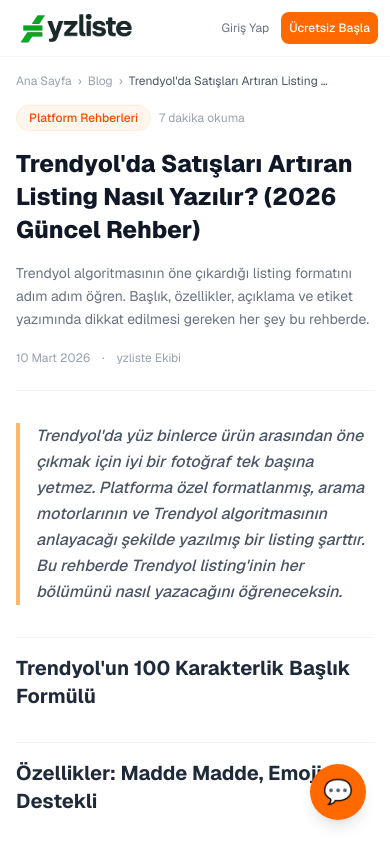
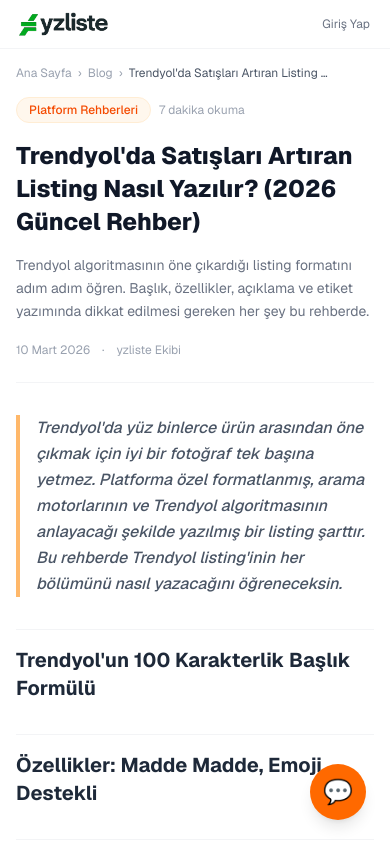
Before and after one commit to azizkose/yzliste, a Next.js app: page /blog/trendyol-listing-nasil-yazilir in a window 390 px wide. Shown: the top 844 px of the page. Built offline with nearby package versions, Linux system fonts and the light colour scheme.

Commit message:
fix: blog ve fiyatlar — logo basit img tag yap, mobilde 'Ücretsiz Başla' kaldır

```diff
--- a/app/blog/[slug]/page.tsx
+++ b/app/blog/[slug]/page.tsx
@@ -162,7 +162,7 @@
       <header className="sticky top-0 z-40 bg-white/90 backdrop-blur border-b border-gray-100 px-3 sm:px-6 py-2 sm:py-3">
         <div className="max-w-6xl mx-auto flex items-center justify-between gap-3 sm:gap-4">
           <a href="/" className="flex-shrink-0">
-            <Image src="/yzliste_logo.png" alt="yzliste" width={64} height={64} className="h-10 w-auto" priority />
+            <img src="/yzliste_logo.png" alt="yzliste" className="h-8" />
           </a>
           <nav className="hidden sm:flex items-center gap-1 text-sm text-gray-500">
             <a href="/fiyatlar" className="px-3 py-2 rounded-lg hover:bg-gray-100 hover:text-gray-800 transition-colors whitespace-nowrap">Fiyatlar</a>
@@ -170,7 +170,7 @@
           </nav>
           <div className="flex gap-1 sm:gap-2 flex-shrink-0 ml-auto">
             <a href="/auth" className="text-xs sm:text-sm text-gray-500 hover:text-gray-800 px-2 sm:px-4 py-2 rounded-lg hover:bg-gray-100 transition-colors whitespace-nowrap">Giriş Yap</a>
-            <a href="/auth" className="text-xs sm:text-sm bg-orange-500 text-white px-2 sm:px-4 py-2 rounded-lg hover:bg-orange-600 transition-colors font-medium whitespace-nowrap">Ücretsiz Başla</a>
+            <a href="/auth" className="hidden md:inline-block text-xs sm:text-sm bg-orange-500 text-white px-2 sm:px-4 py-2 rounded-lg hover:bg-orange-600 transition-colors font-medium whitespace-nowrap">Ücretsiz Başla</a>
           </div>
         </div>
       </header>
--- a/app/blog/page.tsx
+++ b/app/blog/page.tsx
@@ -79,7 +79,7 @@
       <header className="sticky top-0 z-40 bg-white/90 backdrop-blur border-b border-gray-100 px-3 sm:px-6 py-2 sm:py-3">
         <div className="max-w-6xl mx-auto flex items-center justify-between gap-3 sm:gap-4">
           <a href="/" className="flex-shrink-0">
-            <Image src="/yzliste_logo.png" alt="yzliste" width={64} height={64} className="h-10 w-auto" priority />
+            <img src="/yzliste_logo.png" alt="yzliste" className="h-8" />
           </a>
           <nav className="hidden sm:flex items-center gap-1 text-sm text-gray-500">
             <a href="/fiyatlar" className="px-3 py-2 rounded-lg hover:bg-gray-100 hover:text-gray-800 transition-colors whitespace-nowrap">Fiyatlar</a>
@@ -87,7 +87,7 @@
           </nav>
           <div className="flex gap-1 sm:gap-2 flex-shrink-0 ml-auto">
             <a href="/auth" className="text-xs sm:text-sm text-gray-500 hover:text-gray-800 px-2 sm:px-4 py-2 rounded-lg hover:bg-gray-100 transition-colors whitespace-nowrap">Giriş Yap</a>
-            <a href="/auth" className="text-xs sm:text-sm bg-orange-500 text-white px-2 sm:px-4 py-2 rounded-lg hover:bg-orange-600 transition-colors font-medium whitespace-nowrap">Ücretsiz Başla</a>
+            <a href="/auth" className="hidden md:inline-block text-xs sm:text-sm bg-orange-500 text-white px-2 sm:px-4 py-2 rounded-lg hover:bg-orange-600 transition-colors font-medium whitespace-nowrap">Ücretsiz Başla</a>
           </div>
         </div>
       </header>
--- a/app/fiyatlar/page.tsx
+++ b/app/fiyatlar/page.tsx
@@ -207,7 +207,7 @@
       <header className="sticky top-0 z-40 bg-white/90 backdrop-blur border-b border-gray-100 px-3 sm:px-6 py-2 sm:py-3">
         <div className="max-w-6xl mx-auto flex items-center justify-between gap-3 sm:gap-4">
           <a href="/" className="flex-shrink-0">
-            <Image src="/yzliste_logo.png" alt="yzliste" width={64} height={64} className="h-10 w-auto" priority />
+            <img src="/yzliste_logo.png" alt="yzliste" className="h-8" />
           </a>
           <nav className="hidden sm:flex items-center gap-1 text-sm text-gray-500">
             <a href="/fiyatlar" className="px-3 py-2 rounded-lg text-orange-600 font-medium whitespace-nowrap">Fiyatlar</a>
@@ -215,7 +215,7 @@
           </nav>
           <div className="flex gap-1 sm:gap-2 flex-shrink-0 ml-auto">
             <a href="/auth" className="text-xs sm:text-sm text-gray-500 hover:text-gray-800 px-2 sm:px-4 py-2 rounded-lg hover:bg-gray-100 transition-colors whitespace-nowrap">Giriş Yap</a>
-            <a href="/auth" className="text-xs sm:text-sm bg-orange-500 text-white px-2 sm:px-4 py-2 rounded-lg hover:bg-orange-600 transition-colors font-medium whitespace-nowrap">Ücretsiz Başla</a>
+            <a href="/auth" className="hidden md:inline-block text-xs sm:text-sm bg-orange-500 text-white px-2 sm:px-4 py-2 rounded-lg hover:bg-orange-600 transition-colors font-medium whitespace-nowrap">Ücretsiz Başla</a>
           </div>
         </div>
       </header>
```
